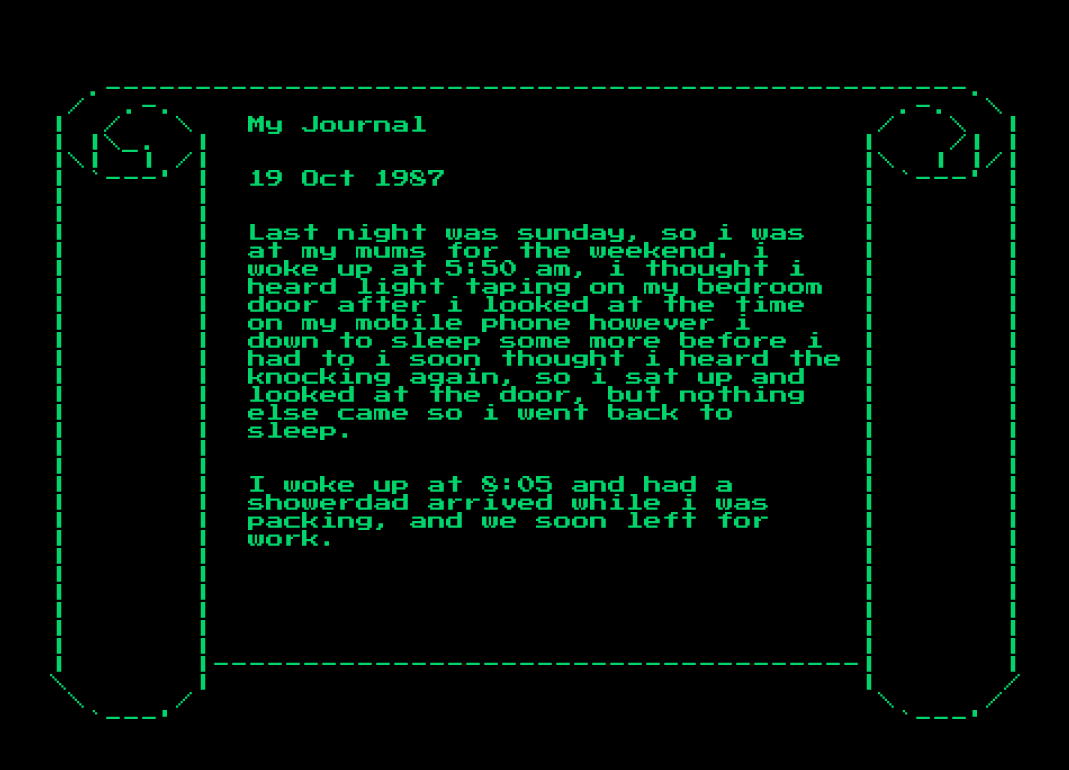
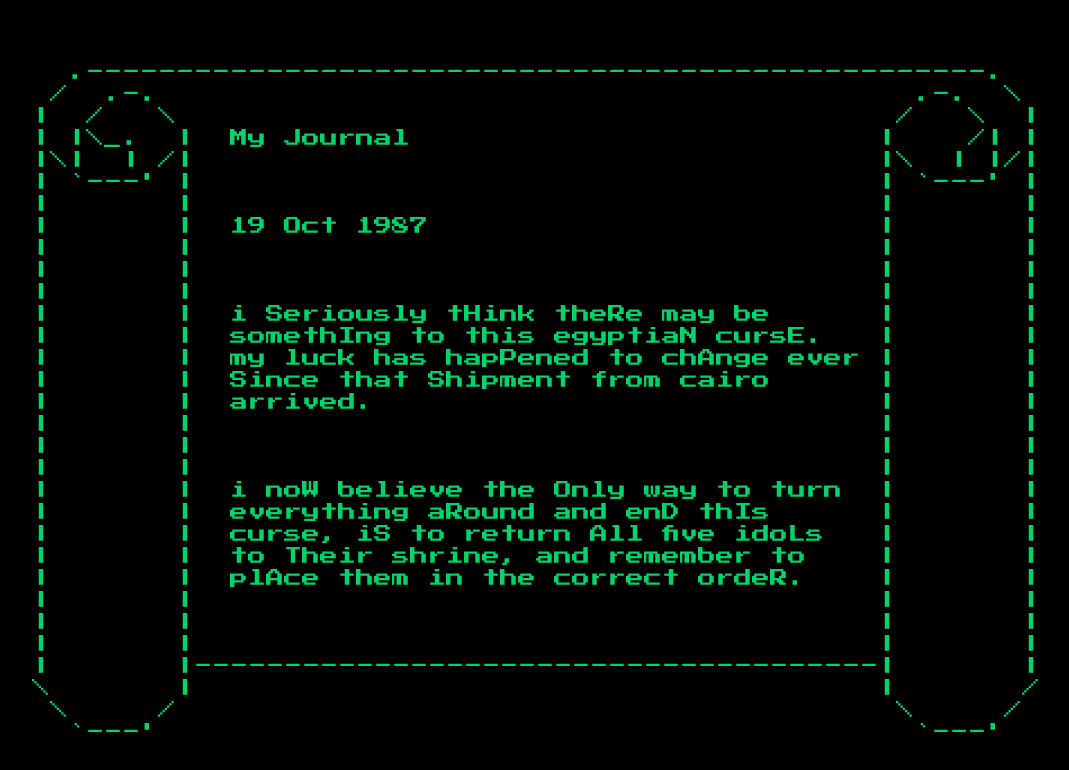
Before and after one commit to kevinclement/exitpuzzles-museum-computer-web, a Vue app: page /journal in a window 1280 px wide. Shown: the top 770 px of the page, without its empty margins (104-1173 px from the left). Built offline with nearby package versions, Linux system fonts and the light colour scheme.

Commit message:
updated final journal for real puzzle

```diff
--- a/src/views/Journal.vue
+++ b/src/views/Journal.vue
@@ -3,42 +3,37 @@
   <div class="journal">
     <div style="padding-top:25px">
       <pre style="font-family: 'Press Start 2P';">
-  .------------------------------------------------.
- /  .-.                                        .-.  \
-|  /   \   My Journal                         /   \  |
-| |\_.  |                                    |    /| |
-|\|  | /|                                    |\  | |/|
-| `---' |  19 Oct 1987                       | `---' |
-|       |                                    |       |
-|       |                                    |       |
-|       |  Last night was sunday, so i was   |       |
-|       |  at my mums for the weekend. i     |       |
-|       |  woke up at 5:50 am, i thought i   |       |
-|       |  heard light taping on my bedroom  |       |
-|       |  door after i looked at the time   |       |
-|       |  on my mobile phone however i      |       |
-|       |  down to sleep some more before i  |       |
-|       |  had to i soon thought i heard the |       |
-|       |  knocking again, so i sat up and   |       |
-|       |  looked at the door, but nothing   |       |
-|       |  else came so i went back to       |       |
-|       |  sleep.                            |       |
-|       |                                    |       |
-|       |                                    |       |
-|       |  I woke up at 8:05 and had a       |       |
-|       |  showerdad arrived while i was     |       |
-|       |  packing, and we soon left for     |       |
-|       |  work.                             |       |
-|       |                                    |       |
-|       |                                    |       |
-|       |                                    |       |
-|       |                                    |       |
-|       |                                    |       |
-|       |                                    |       |
-|       |------------------------------------|       |
-\       |                                    |       /
- \     /                                      \     /
-  `---'                                        `---'
+  .--------------------------------------------------.
+ /  .-.                                          .-.  \
+|  /   \                                        /   \  |
+| |\_.  |  My Journal                          |    /| |
+|\|  | /|                                      |\  | |/|
+| `---' |                                      | `---' |
+|       |                                      |       |
+|       |  19 Oct 1987                         |       |
+|       |                                      |       |
+|       |                                      |       |
+|       |                                      |       |
+|       |  i Seriously tHink theRe may be      |       |
+|       |  somethIng to this egyptiaN cursE.   |       |
+|       |  my luck has hapPened to chAnge ever |       |
+|       |  Since that Shipment from cairo      |       |
+|       |  arrived.                            |       |
+|       |                                      |       |
+|       |                                      |       |
+|       |                                      |       |
+|       |  i noW believe the Only way to turn  |       |
+|       |  everything aRound and enD thIs      |       |
+|       |  curse, iS to return All five idoLs   |       |
+|       |  to Their shrine, and remember to    |       |
+|       |  plAce them in the correct ordeR.    |       |
+|       |                                      |       |
+|       |                                      |       |
+|       |                                      |       |
+|       |--------------------------------------|       |
+\       |                                      |       /
+ \     /                                        \     /
+  `---'                                          `---'
       </pre>
 
     </div>
@@ -77,5 +72,6 @@ export default {
     color: #00D46A;
     font-family: 'Press Start 2P';
     font-size: 18px;
+    line-height: 22px;
   }
 </style>
```
